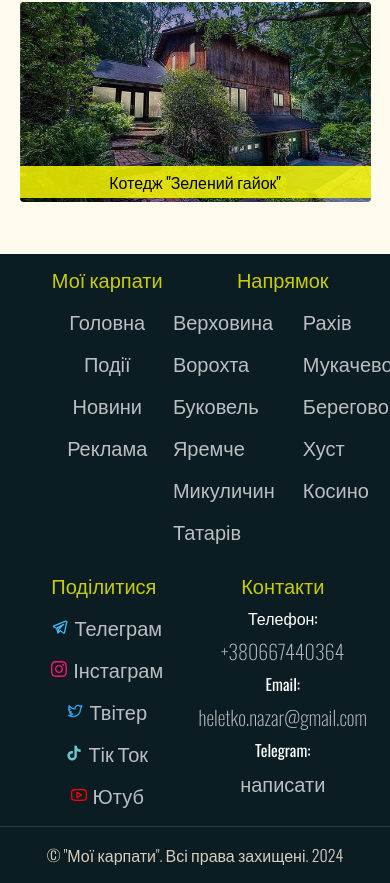
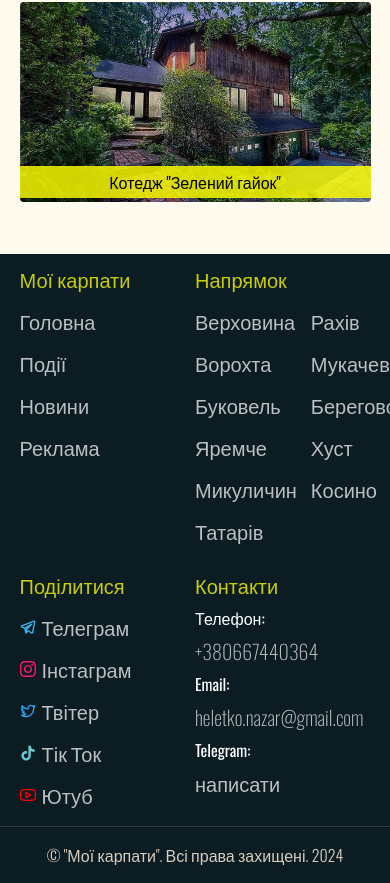
Before and after one commit to NazarHeletko/karpaty, a Next.js app: page / in a window 390 px wide. Shown: the part 5538-6421 px from the top of the page. Built offline with nearby package versions, Linux system fonts and the light colour scheme.

Commit message:
fix footer align

```diff
--- a/src/components/Footer/Footer.module.css
+++ b/src/components/Footer/Footer.module.css
@@ -93,19 +93,28 @@
 @media only screen and (max-width: 600px) {
     .item {
         width: 50%;
-        align-items: center;
+        align-items: flex-start;
+    }
+    .item:nth-child(2) {
+        margin-top: 0;
+        align-items: flex-start;
     }
     .item:nth-child(3) {
         margin-top: 18px;
+        align-items: flex-start;
     }
+
     .item:nth-child(4) {
         margin-top: 18px;
     }
     .social {
-        align-items: center;
+        align-items: flex-start;
     }
     .item a {
         margin: 6px 0;
         font-size: 20px;
     }
+    .sub-column {
+        margin: 0 14px 0 0;
+    }
 }
```
